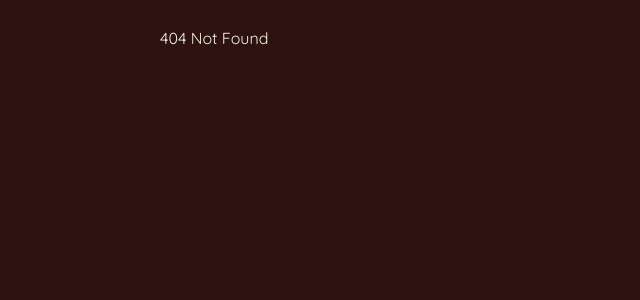
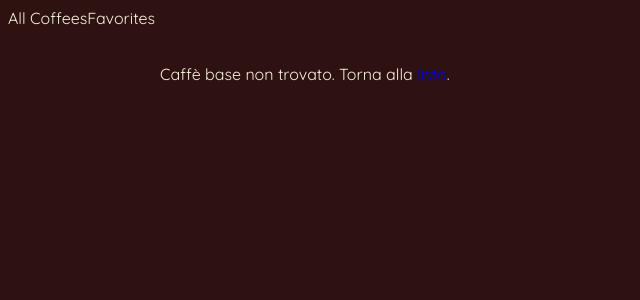
Before and after one commit to eleonoracappellesso/progetto-finale-spec-frontend-front, a React (Vite) app: page /compare in a window 1280 px wide. Before the commit this address had no page. Shown: the top 300 px of the page, without its empty margins (0-640 px from the left). Built offline with nearby package versions, Linux system fonts and the light colour scheme.

Commit message:
created compare page, updated coffeeContext and css

```diff
--- a/src/App.jsx
+++ b/src/App.jsx
@@ -2,6 +2,7 @@ import { BrowserRouter, Routes, Route } from "react-router-dom";
 import DefaultLayout from "./layouts/DefaultLayout";
 import CoffeeList from "./pages/CoffeeList";
 import CoffeeDetails from "./pages/CoffeeDetails";
+import Compare from "./pages/Compare";
 import { CoffeeProvider } from "./contexts/CoffeeContext";
 
 // App principale che gestisce il routing
@@ -16,6 +17,7 @@ export default function App() {
                         {/* Rotta per la home page con lista dei caffè */}
                         <Route path="/" element={<CoffeeList />} />
                         <Route path="/coffees/:id" element={<CoffeeDetails />} />
+                        <Route path="/compare" element={<Compare />} />
                         {/* Pagina di fallback per rotte non esistenti */}
                         <Route path="*" element={<div>404 Not Found</div>} />
                     </Route>
--- a/src/components/CoffeeItem.jsx
+++ b/src/components/CoffeeItem.jsx
@@ -4,7 +4,10 @@ import { Link } from 'react-router-dom';
 // Componente per mostrare singolo caffè (titolo e categoria)
 const CoffeeItem = ({ coffee }) => {
     return (
-        <Link to={`/coffees/${coffee.id}`} style={{ textDecoration: 'none', color: 'inherit' }}>
+        <Link
+            to={`/coffees/${coffee.id}`}
+            style={{ textDecoration: 'none', color: 'inherit' }}
+        >
             <div className='item-div'>
                 <strong>{coffee.title}</strong> {coffee.category}
             </div>
--- a/src/components/Header.jsx
+++ b/src/components/Header.jsx
@@ -2,7 +2,29 @@ import { NavLink } from "react-router-dom";
 export default function Header() {
     return (
         <header>
+            <nav>
+                <NavLink
+                    to="/"
+                    style={({ isActive }) => ({
+                        textDecoration: isActive ? 'underline' : 'none',
+                        fontWeight: isActive ? 'bold' : 'normal',
+                        color: "beige"
 
-        </header>
+                    })}
+                >
+                    All Coffees
+                </NavLink>
+                <NavLink
+                    to="/favorites"
+                    style={({ isActive }) => ({
+                        textDecoration: isActive ? 'underline' : 'none',
+                        fontWeight: isActive ? 'bold' : 'normal',
+                        color: "beige"
+                    })}
+                >
+                    Favorites
+                </NavLink>
+            </nav>
+        </header >
     )
 }
--- a/src/contexts/CoffeeContext.jsx
+++ b/src/contexts/CoffeeContext.jsx
@@ -6,9 +6,30 @@ const CoffeeContext = createContext();
 // Provider del contesto per fornire dati a tutta l'app
 export const CoffeeProvider = ({ children }) => {
     const [coffees, setCoffees] = useState([]); // Stato globale per i caffè
+    const [compareList, setCompareList] = useState([]); // mex 2 caffè per confronto
+
+    // //Funzione che aggiunge un caffè alla lista di confronto
+    // const addToCompare = (coffee) => {
+    //     setCompareList(prev => {
+    //         if (prev.find(c => c.id === coffee.id)) return prev; //già presente
+    //         if (prev.length >= 2) return [prev[1], coffee]; //rimuove il più vecchio
+    //         return [...prev, coffee];
+    //     });
+    // };
+
+    // //Funzione che rimuove un caffè dalla lista di confronto
+    // const removeFromCompare = (id) => {
+    //     setCompareList(prev => prev.filter(c => c.id !== id));
+    // };
 
     return (
-        <CoffeeContext.Provider value={{ coffees, setCoffees }}>
+        <CoffeeContext.Provider value={{
+            coffees,
+            setCoffees,
+            compareList,
+            // addToCompare,
+            // removeFromCompare
+        }}>
             {children}
         </CoffeeContext.Provider>
     );
--- a/src/index.css
+++ b/src/index.css
@@ -54,3 +54,68 @@ select {
     border-radius: 5px;
     cursor: pointer;
 }
+
+/*stile per pagina di comparazione*/
+.compare-container {
+    padding: 2rem;
+}
+
+.compare-title {
+    font-size: 2rem;
+    margin-bottom: 1.5rem;
+    text-align: center;
+}
+
+.comparison-table {
+    display: flex;
+    flex-wrap: wrap;
+    /* Per mobile responsive */
+    gap: 2rem;
+    justify-content: center;
+}
+
+.compare-card {
+    flex: 1 1 300px;
+    /* minimo 300px, cresce se c'è spazio */
+    border: 1px solid #ccc;
+    padding: 1rem;
+    border-radius: 8px;
+    background: #f9f9f9;
+    box-shadow: 2px 2px 10px rgba(0, 0, 0, 0.05);
+}
+
+.compare-card h3 {
+    margin-top: 0;
+    color: #333;
+}
+
+.compare-card button {
+    margin-bottom: 1rem;
+    background: #ff4d4f;
+    color: white;
+    border: none;
+    padding: 0.5rem 1rem;
+    border-radius: 4px;
+    cursor: pointer;
+}
+
+.compare-card button:hover {
+    background: #d9363e;
+}
+
+.compare-list {
+    list-style: none;
+    padding: 0;
+    margin: 0;
+}
+
+.compare-list li {
+    margin-bottom: 0.5rem;
+    font-size: 0.95rem;
+}
+
+.compare-list li strong {
+    display: inline-block;
+    width: 120px;
+    color: #555;
+}
--- a/src/pages/CoffeeDetails.jsx
+++ b/src/pages/CoffeeDetails.jsx
@@ -31,6 +31,14 @@ export default function CoffeeDetails() {
             <br />
             <button
                 className='backToList-btn'
+                onClick={() => navigate(`/compare?base=${coffee.id}`)}
+            >
+                Compare
+            </button>
+
+            <br />
+            <button
+                className='backToList-btn'
                 onClick={() => navigate('/')}
             >
                 ← Back to list
--- /dev/null
+++ b/src/pages/Compare.jsx
@@ -0,0 +1,81 @@
+import { useCoffee } from "../contexts/CoffeeContext";
+import { useSearchParams } from "react-router-dom";
+import { useState } from "react";
+
+// Pagina di comparazione tra un caffè base (passato da URL) e uno selezionabile
+export default function Compare() {
+    const { coffees } = useCoffee();
+    const [searchParams] = useSearchParams();
+    const baseId = searchParams.get("base"); // ID del caffè base dalla query string
+    const [selectedId, setSelectedId] = useState(""); // ID del secondo caffè scelto
+
+    // Trova il caffè base e il caffè selezionato
+    const baseCoffee = coffees.find(c => String(c.id) === String(baseId));
+    const selectedCoffee = coffees.find(c => String(c.id) === selectedId);
+
+    // Se il caffè base non esiste, messaggio di errore
+    if (!baseCoffee) {
+        return <p>Caffè base non trovato. Torna alla <a href="/">lista</a>.</p>;
+    }
+
+    const fields = [
+        { label: "Name", key: "title" },
+        { label: "Category", key: "category" },
+        { label: "Roastery", key: "roaster" },
+        { label: "Origin", key: "origin" },
+        { label: "Process", key: "process" },
+        { label: "Roast Level", key: "roastLevel" },
+        { label: "Quantity", key: "grams", suffix: "g" },
+        { label: "Price", key: "price", prefix: "€" },
+        { label: "Rating", key: "rating", suffix: "/10 ⭐" },
+    ];
+
+    return (
+        <div>
+            <h1>📊 Confronta Caffè</h1>
+
+            <div style={{ display: "flex", gap: "2rem" }}>
+                {/* Card del caffè base */}
+                <CoffeeCard coffee={baseCoffee} fields={fields} title="Caffè Base" />
+
+                {/* Card del caffè selezionato */}
+                {selectedCoffee ? (
+                    <CoffeeCard coffee={selectedCoffee} fields={fields} title="Caffè Selezionato" />
+                ) : (
+                    <div style={{ flex: 1 }}>
+                        <h3>Scegli un caffè da confrontare</h3>
+                        <select
+                            value={selectedId}
+                            onChange={e => setSelectedId(e.target.value)}
+                        >
+                            <option value="">-- Seleziona caffè --</option>
+                            {coffees
+                                .filter(c => c.id !== baseCoffee.id)
+                                .map(c => (
+                                    <option key={c.id} value={c.id}>
+                                        {c.title}
+                                    </option>
+                                ))}
+                        </select>
+                    </div>
+                )}
+            </div>
+        </div>
+    );
+}
+
+// Componente per visualizzare i dettagli di un caffè
+function CoffeeCard({ coffee, fields, title }) {
+    return (
+        <div style={{ flex: 1, border: '1px solid #ccc', borderRadius: '8px', padding: '1rem' }}>
+            <h3>{title}</h3>
+            <ul style={{ listStyle: 'none', padding: 0 }}>
+                {fields.map(f => (
+                    <li key={f.key}>
+                        <strong>{f.label}:</strong> {f.prefix || ''}{coffee[f.key]}{f.suffix || ''}
+                    </li>
+                ))}
+            </ul>
+        </div>
+    );
+}
```
